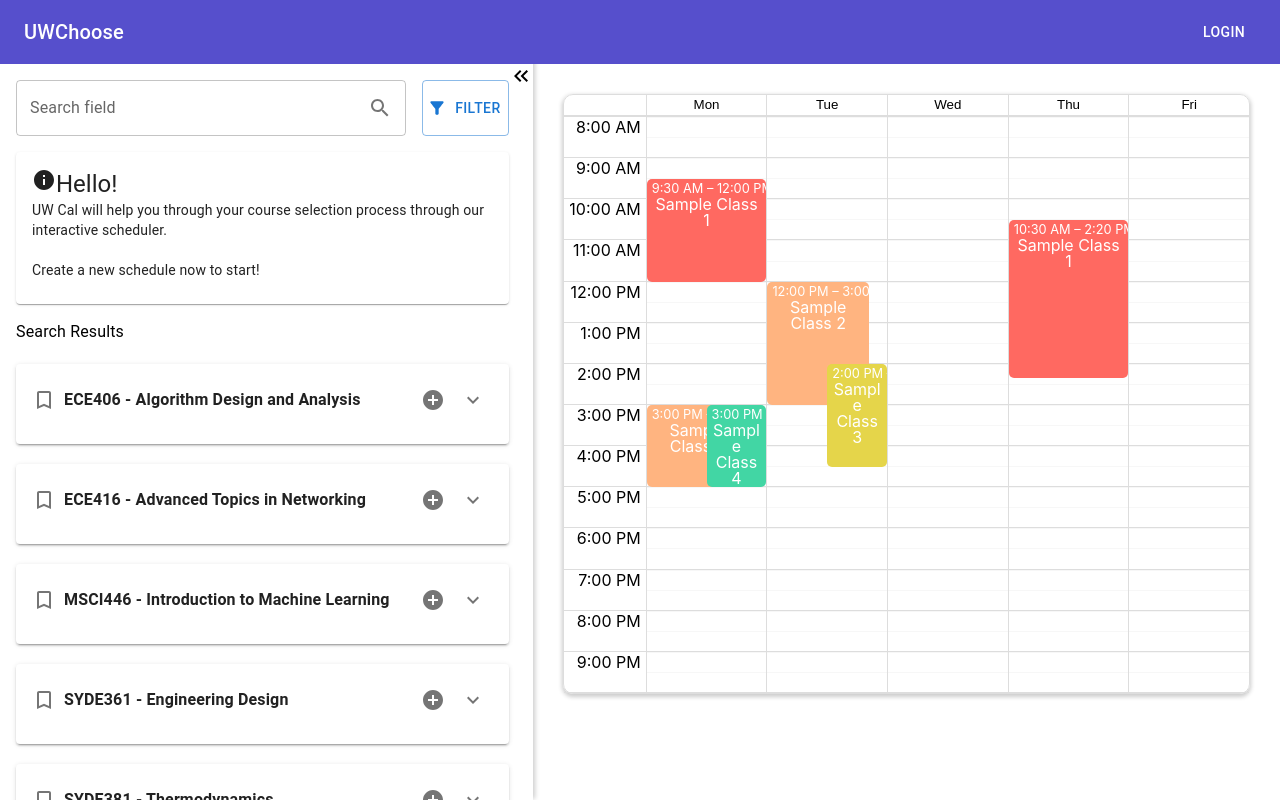
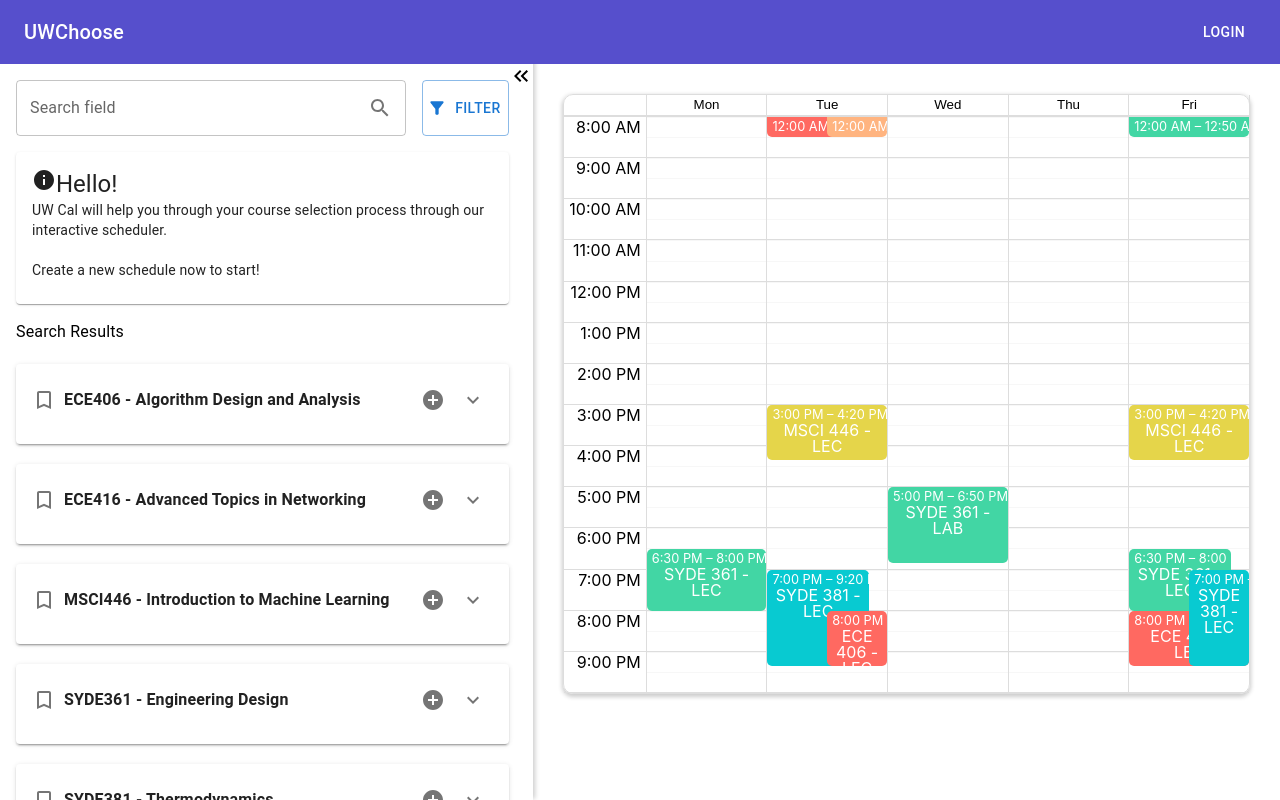
Before and after one commit to jennchenn/uwexplore, a React (Create React App) app in the folder frontend/: page / in a window 1280 px wide. Built offline with nearby package versions, Linux system fonts and the light colour scheme.

Commit message:
update Cal component for course object, changed class times to ms

```diff
--- a/frontend/src/APIClients/events.js
+++ /dev/null
@@ -1,55 +0,0 @@
-// Date(year, month, day, hour, minute)
-// Calendar currently set to the week of Jan 02(Mon)-06(Fri)
-
-const events = [
-  {
-    id: 0,
-    title: "Sample Class 1",
-    location: "E7 4000",
-    instructor: "N.H. Bobby",
-    start: new Date(2023, 0, 2, 9, 30),
-    end: new Date(2023, 0, 2, 12),
-  },
-  {
-    id: 1,
-    title: "Sample Class 2",
-    location: "E5 6004",
-    instructor: "Sean Speziale",
-    start: new Date(2023, 0, 3, 12),
-    end: new Date(2023, 0, 3, 15),
-  },
-  {
-    id: 2,
-    title: "Sample Class 3",
-    location: "E5 6004",
-    instructor: "Sean Speziale",
-    start: new Date(2023, 0, 3, 14),
-    end: new Date(2023, 0, 3, 16, 30),
-  },
-  {
-    id: 3,
-    title: "Sample Class 2",
-    location: "E5 6004",
-    instructor: "Sean Speziale",
-    start: new Date(2023, 0, 2, 15),
-    end: new Date(2023, 0, 2, 17),
-  },
-  {
-    id: 5,
-    title: "Sample Class 4",
-    location: "E5 6004",
-    instructor: "",
-    start: new Date(2023, 0, 2, 15),
-    end: new Date(2023, 0, 2, 17),
-  },
-  {
-    id: 6,
-    title: "Sample Class 1",
-    location: "",
-    instructor: "Sean Speziale",
-    start: new Date(2023, 0, 5, 10, 30),
-    end: new Date(2023, 0, 5, 14, 20),
-  },
-];
-
-export default events;
--- a/frontend/src/components/CalendarBase.tsx
+++ b/frontend/src/components/CalendarBase.tsx
@@ -3,7 +3,7 @@ import Box from "@mui/material/Box";
 import moment from "moment";
 import "../styles/CalendarBase.scss";
 import backgroundColors from "../styles/calendarCourseBackgroundColors";
-import events from "../APIClients/events";
+import courses from "../APIClients/courses";
 import CalendarModal from "./CalendarModal";
 
 const ReactBigCalendar = require("react-big-calendar");
@@ -13,27 +13,66 @@ export default function CalendarBase() {
   // localizer is required
   const localizer = momentLocalizer(moment);
 
+  /* weekdays in milliseconds corresponding to default dates set on cal
+     Calendar is currently set to the week of Jan 02(Mon)-06(Fri) */
+  const unixWeekdays: any = {
+    MONDAY: 1672635600000,
+    TUESDAY: 1672722000000,
+    WEDNESDAY: 1672808400000,
+    THURSDAY: 1672894800000,
+    FRIDAY: 1672981200000,
+  };
+
   // for popup modal when clicking a course on the calendar
   const [modalOpen, setModalOpen] = useState(false);
   const [modalTitle, setmodalTitle] = useState("placeholder title");
   const [modalInfo, setmodalInfo] = useState("placeholder info");
 
+  /* returns an array that contains an object for each individual class event
+      ex: a SYDE TUT on both T and TH will have an entry for each */
+  const getEachClass = (allCourses: any) => {
+    return allCourses.flatMap((course: any) => {
+      return course.sections.flatMap((section: any) => {
+        // new title property that appears on the event (ex. "SYDE 411 - LEC")
+        const courseTitle = `${course.department} ${
+          course.code
+        } - ${section.type.slice(0, 3)}`;
+        // this mapping splits up the day array to make individual entries
+        return section.day.map((day: any) => ({
+          ...section,
+          // add in the parent course ID for colour assignment
+          courseId: course.id,
+          day,
+          title: courseTitle,
+          // times are created from the UNIX weekday + section time, both in ms)
+          start_time: new Date(unixWeekdays[day] + section.start_time),
+          end_time: new Date(unixWeekdays[day] + section.end_time),
+        }));
+      });
+    });
+  };
+
+  // classes = the events that appear on the calendar
+  const classes = getEachClass(courses);
+  console.log(classes);
+
   const handleCourseSelectEvent = useCallback(
     (event: any) => {
       // assemble course time from start and end times
       let eventTime = "";
-      if (event.start) {
+      if (event.start_time) {
         eventTime = `${localizer.format(
-          event.start,
+          event.start_time,
           "h:mm a",
-        )} - ${localizer.format(event.end, "h:mm a")}`.toUpperCase();
+        )} - ${localizer.format(event.end_time, "h:mm a")}`.toUpperCase();
       }
 
       // assemble course details with checks for empty fields
-      // todo: validate with real data
-      let eventDetails = `${eventTime === "" ? "" : eventTime} ${
-        event.location === "" ? "" : "\n" + event.location
-      } ${event.instructor === "" ? "" : "\n" + event.instructor}`;
+      let eventDetails = `${eventTime === ("" || undefined) ? "" : eventTime} ${
+        event.location === ("" || undefined) ? "" : "\n" + event.location
+      } ${
+        event.instructor === ("" || undefined) ? "" : "\n" + event.instructor
+      }`;
 
       setmodalTitle(event.title);
       setmodalInfo(eventDetails);
@@ -42,9 +81,9 @@ export default function CalendarBase() {
     [localizer],
   );
 
-  const eventStyleGetter = (event: HTMLTextAreaElement) => {
+  const eventStyleGetter = (event: any) => {
     let style = {
-      backgroundColor: courseColors[event.title],
+      backgroundColor: courseColors[event.courseId],
       border: "0px",
     };
     return {
@@ -56,20 +95,20 @@ export default function CalendarBase() {
     const results: any = {};
     let colorMap = new Map();
     let colorIndex = 0;
-    for (let event of events) {
-      let title = event.title;
-      if (!colorMap.has(title)) {
+    for (let event of classes) {
+      let courseId = event.courseId;
+      if (!colorMap.has(courseId)) {
         // Get a unique hex color for this title
         colorMap.set(
-          title,
+          courseId,
           // using mod so colours repeat after end of list is reached
           backgroundColors[colorIndex++ % backgroundColors.length],
         );
       }
-      results[event.title] = colorMap.get(title);
+      results[event.courseId] = colorMap.get(courseId);
     }
     return results;
-  }, []);
+  }, [classes]);
 
   const { defaultDate, formats, views } = useMemo(
     () => ({
@@ -89,7 +128,13 @@ export default function CalendarBase() {
         <Calendar
           defaultDate={defaultDate}
           defaultView={views}
-          events={events}
+          events={classes}
+          endAccessor={(classes: any) => {
+            return classes.end_time;
+          }}
+          startAccessor={(classes: any) => {
+            return classes.start_time;
+          }}
           eventPropGetter={eventStyleGetter}
           formats={formats}
           localizer={localizer}
--- a/frontend/src/components/SearchCards.tsx
+++ b/frontend/src/components/SearchCards.tsx
@@ -196,16 +196,14 @@ export default function SearchCards() {
                           {section.enrolled_number}/{section.capacity}
                         </StyledTableCell>
                         <StyledTableCell>
-                          {moment
-                            .utc()
+                          {moment()
                             .startOf("day")
-                            .add(section.start_time, "minutes")
+                            .add(section.start_time, "seconds")
                             .format("hh:mm A")}
                           {" - "}
-                          {moment
-                            .utc()
+                          {moment()
                             .startOf("day")
-                            .add(section.end_time, "minutes")
+                            .add(section.end_time, "seconds")
                             .format("hh:mm A")}
                         </StyledTableCell>
                         <StyledTableCell>{days}</StyledTableCell>
```
Also changed, not shown: frontend/src/APIClients/courses.js (+22 -22 lines).
